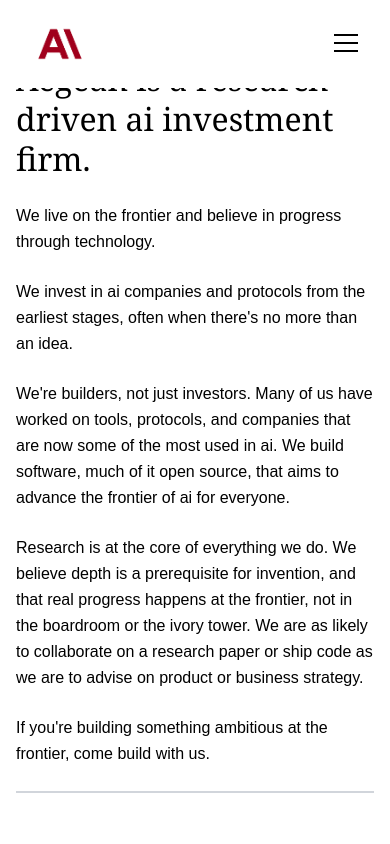
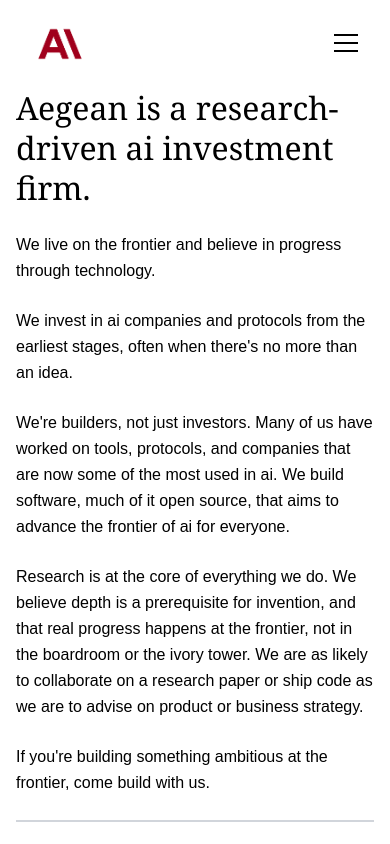
Before and after one commit to Parthakashyap/paradigm, a Next.js app: page /collaborate in a window 390 px wide. Shown: the top 844 px of the page. Built offline with nearby package versions, Linux system fonts and the light colour scheme.

Commit message:
changes req

```diff
--- a/src/app/collaborate/page.tsx
+++ b/src/app/collaborate/page.tsx
@@ -3,9 +3,9 @@
 
 const collaborate = () => {
   return (
-    <div className="w-full min-h-screen bg-white flex flex-col justify-between">
+    <div className="w-full bg-white flex flex-col">
       <Navbar />
-      <div className="bg-white -mt-12">
+      <div className="bg-white -mt-[5%] md:-mt-12">
         <div className="flex justify-center min-h-screen items-start flex-col mx-auto max-w-3xl h-full p-4 md:p-10 mb-2 space-y-6">
           <h1 className=" text-[2rem] md:text-4xl font-serif text-black leading-tight">
             Aegean is a research- driven ai investment firm.
```
